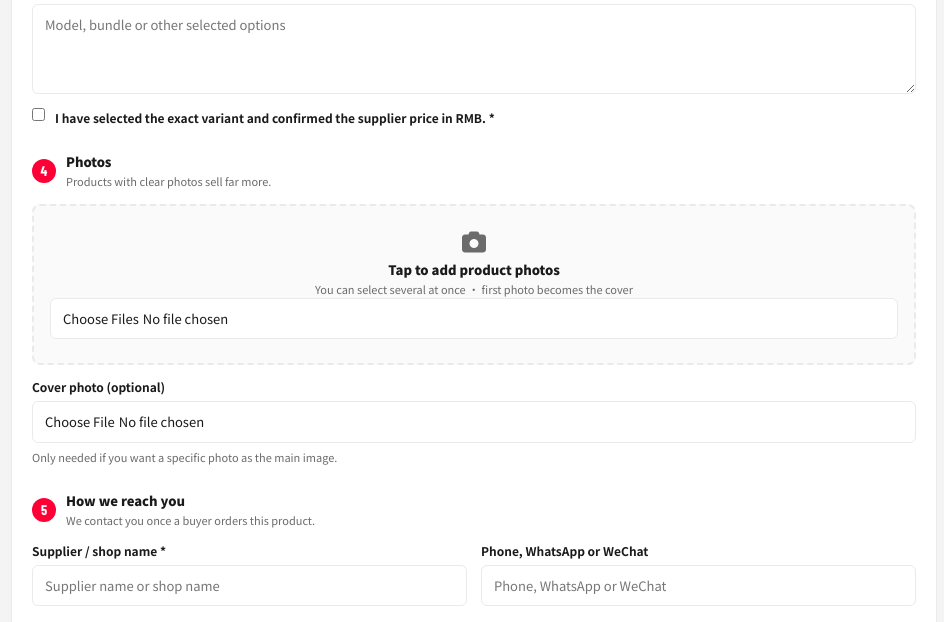
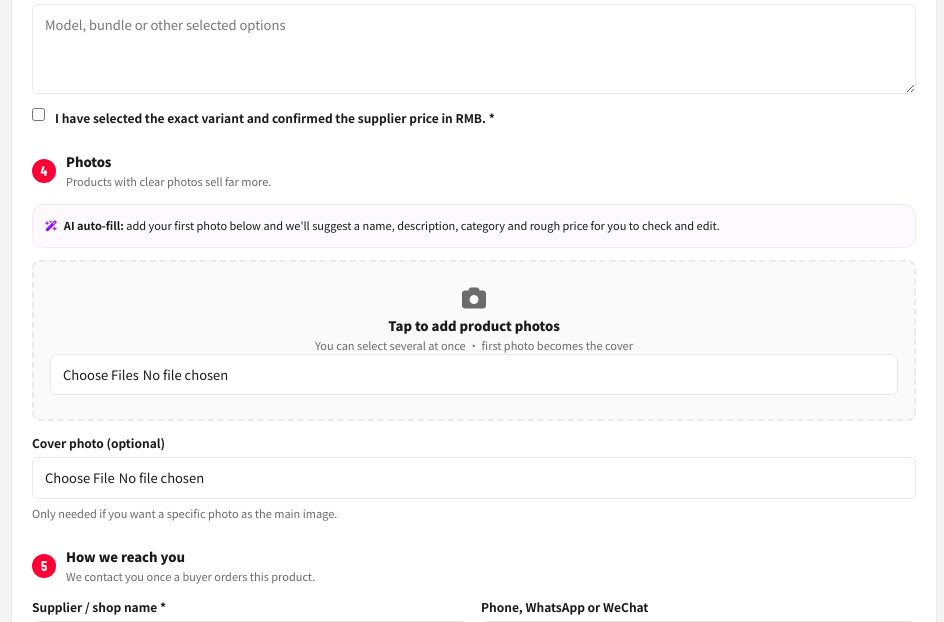
Before and after one commit to eddiemac1993/china_zed_marketplace, a Django app: template core/templates/core/supplier_submit_product.html in a window 1280 px wide. Shown: the part 1622-2244 px from the top of the page, without its empty margins (9-953 px from the left). Run offline with Django 5.2, Linux system fonts and the light colour scheme; the template is opened without the code that fills it: values that come from a table or form of the project are taken from there, others are empty; style sheets or scripts are compiled from the project's sources; some libraries are stand-ins or nearby versions; some web fonts are replaced.

Commit message:
Make AI photo auto-fill discoverable on the submit form
The feature worked but was invisible until a photo was chosen and
had no label. Add a banner above the photo drop zone so suppliers
know it exists before uploading.

```diff
--- a/core/templates/core/supplier_submit_product.html
+++ b/core/templates/core/supplier_submit_product.html
@@ -210,6 +210,11 @@
                                 </div>
                             </div>
 
+                            <div class="mb-3 rounded-xl border border-purple-100 bg-purple-50/50 p-3 text-[11px] leading-relaxed text-brand-ink">
+                                <i class="fa-solid fa-wand-magic-sparkles mr-1 text-purple-600"></i>
+                                <strong>AI auto-fill:</strong> add your first photo below and we'll suggest a name, description, category and rough price for you to check and edit.
+                            </div>
+
                             <label class="drop-zone block cursor-pointer rounded-lg border-2 border-dashed border-brand-border bg-neutral-50 px-4 py-6 text-center transition hover:border-brand-red hover:bg-red-50/30" id="dropZone">
                                 <i class="fa-solid fa-camera mb-1.5 block text-2xl text-brand-muted"></i>
                                 <div class="mb-0.5 text-[13px] font-extrabold text-brand-ink">Tap to add product photos</div>
@@ -217,7 +222,7 @@
                                 {{ form.images }}
                             </label>
                             <div class="preview-grid mt-3.5 grid grid-cols-[repeat(auto-fit,minmax(140px,1fr))] gap-3" id="previewGrid"></div>
-                            <div id="aiAnalyzeStatus" class="mt-2 text-[11px] leading-relaxed text-brand-muted" role="status" aria-live="polite"></div>
+                            <div id="aiAnalyzeStatus" class="mt-2 text-[11px] font-semibold leading-relaxed text-purple-700" role="status" aria-live="polite"></div>
 
                             <div class="mt-3.5">
                                 <label class="mb-1.5 block text-xs font-bold text-brand-ink">Cover photo (optional)</label>
```
